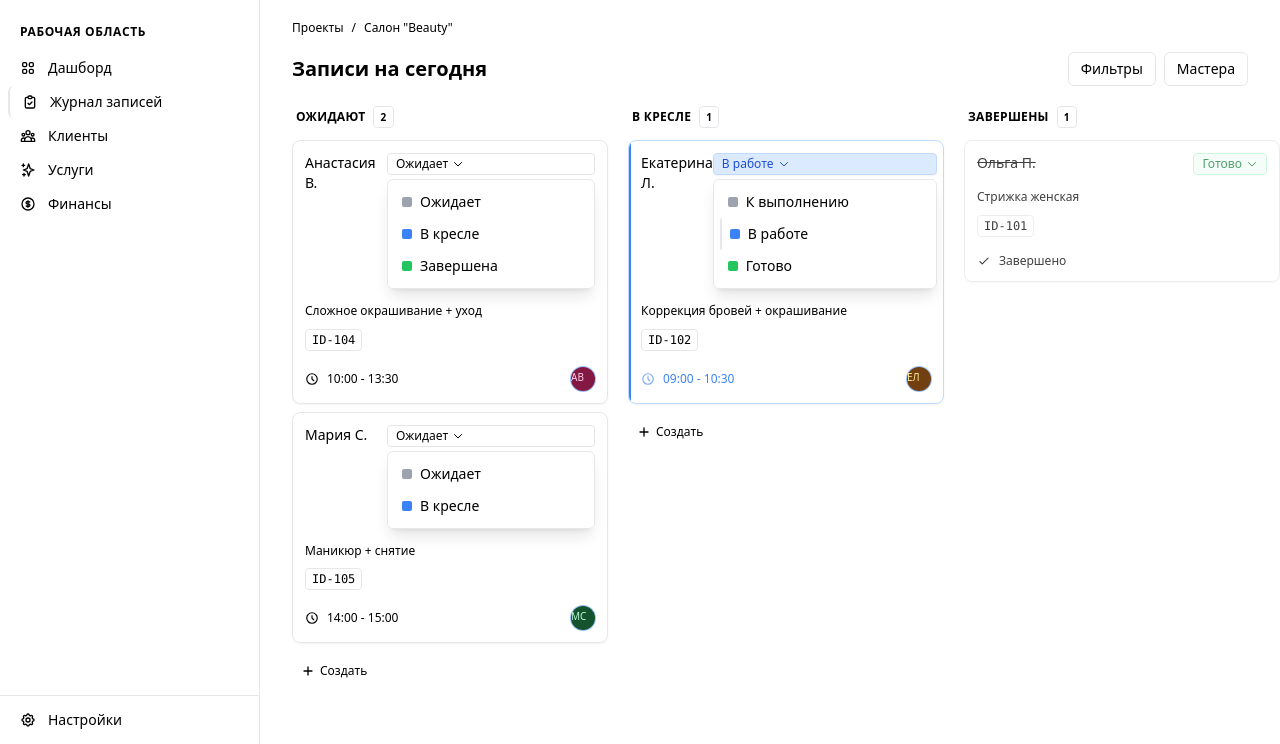
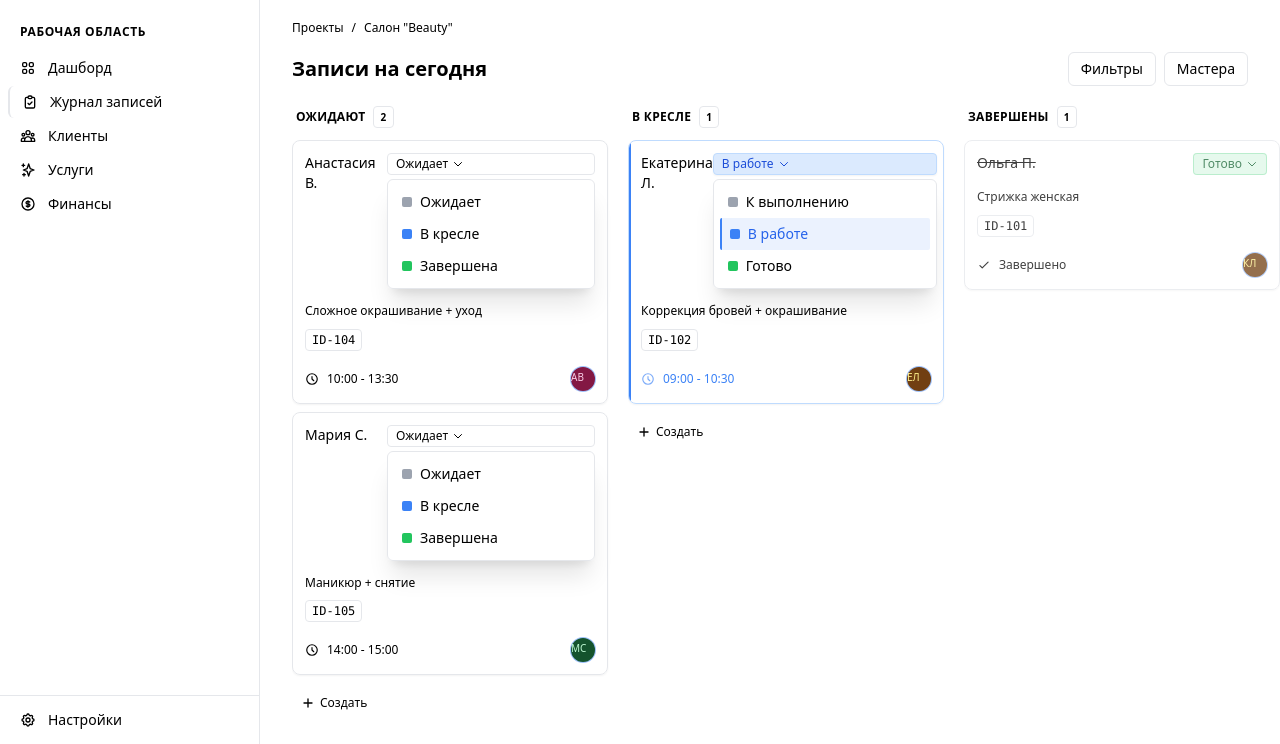
Before and after one commit to ivanitch/profiflow, a Django app: page / in a window 1280 px wide. Shown: the part 56-800 px from the top of the page. Run offline with Django 5.2, Linux system fonts and the light colour scheme; some libraries are stand-ins or nearby versions.

Commit message:
fix: drop-down lists and the "Done" button highlight

```diff
--- a/apps/main/templates/main/home.html
+++ b/apps/main/templates/main/home.html
@@ -50,16 +50,22 @@
                                 </svg>
                             </div>
                             <ul tabindex="0"
-                                class="dropdown-content z-[100] menu p-1.5 shadow-lg bg-jira-card border border-jira-border rounded-md w-52 mt-1 gap-0.5 text-sm">
+                                class="dropdown-content z-[100] menu p-1.5 shadow-xl bg-base-100 text-base-content border border-base-300 rounded-md w-52 mt-1 gap-0.5 text-sm">
                                 <li>
-                                    <a class="px-2 py-1.5 hover:bg-jira-panel text-jira-textBright rounded-sm flex items-center gap-2"><span
-                                            class="w-2.5 h-2.5 bg-gray-400 rounded-sm"></span> Ожидает</a></li>
+                                    <a class="px-2 py-1.5 hover:bg-base-200 rounded-sm flex items-center gap-2 transition-colors">
+                                        <span class="w-2.5 h-2.5 bg-gray-400 rounded-sm"></span> Ожидает
+                                    </a>
+                                </li>
                                 <li>
-                                    <a class="px-2 py-1.5 hover:bg-jira-panel text-jira-textBright rounded-sm flex items-center gap-2"><span
-                                            class="w-2.5 h-2.5 bg-blue-500 rounded-sm"></span> В кресле</a></li>
+                                    <a class="px-2 py-1.5 hover:bg-base-200 rounded-sm flex items-center gap-2 transition-colors">
+                                        <span class="w-2.5 h-2.5 bg-blue-500 rounded-sm"></span> В кресле
+                                    </a>
+                                </li>
                                 <li>
-                                    <a class="px-2 py-1.5 hover:bg-jira-panel text-jira-textBright rounded-sm flex items-center gap-2"><span
-                                            class="w-2.5 h-2.5 bg-green-500 rounded-sm"></span> Завершена</a></li>
+                                    <a class="px-2 py-1.5 hover:bg-base-200 rounded-sm flex items-center gap-2 transition-colors">
+                                        <span class="w-2.5 h-2.5 bg-green-500 rounded-sm"></span> Завершена
+                                    </a>
+                                </li>
                             </ul>
                         </div>
                     </div>
@@ -99,13 +105,22 @@
                                 </svg>
                             </div>
                             <ul tabindex="0"
-                                class="dropdown-content z-[100] menu p-1.5 shadow-lg bg-jira-card border border-jira-border rounded-md w-52 mt-1 gap-0.5 text-sm">
+                                class="dropdown-content z-[100] menu p-1.5 shadow-xl bg-base-100 text-base-content border border-base-300 rounded-md w-52 mt-1 gap-0.5 text-sm">
                                 <li>
-                                    <a class="px-2 py-1.5 hover:bg-jira-panel text-jira-textBright rounded-sm flex items-center gap-2"><span
-                                            class="w-2.5 h-2.5 bg-gray-400 rounded-sm"></span> Ожидает</a></li>
+                                    <a class="px-2 py-1.5 hover:bg-base-200 rounded-sm flex items-center gap-2 transition-colors">
+                                        <span class="w-2.5 h-2.5 bg-gray-400 rounded-sm"></span> Ожидает
+                                    </a>
+                                </li>
                                 <li>
-                                    <a class="px-2 py-1.5 hover:bg-jira-panel text-jira-textBright rounded-sm flex items-center gap-2"><span
-                                            class="w-2.5 h-2.5 bg-blue-500 rounded-sm"></span> В кресле</a></li>
+                                    <a class="px-2 py-1.5 hover:bg-base-200 rounded-sm flex items-center gap-2 transition-colors">
+                                        <span class="w-2.5 h-2.5 bg-blue-500 rounded-sm"></span> В кресле
+                                    </a>
+                                </li>
+                                <li>
+                                    <a class="px-2 py-1.5 hover:bg-base-200 rounded-sm flex items-center gap-2 transition-colors">
+                                        <span class="w-2.5 h-2.5 bg-green-500 rounded-sm"></span> Завершена
+                                    </a>
+                                </li>
                             </ul>
                         </div>
                     </div>
@@ -166,16 +181,23 @@
                                 </svg>
                             </div>
                             <ul tabindex="0"
-                                class="dropdown-content z-[100] menu p-1.5 shadow-lg bg-jira-card border border-jira-border rounded-md w-56 mt-1 gap-0.5 text-sm">
+                                class="dropdown-content z-[100] menu p-1.5 shadow-xl bg-base-100 text-base-content border border-base-300 rounded-md w-56 mt-1 gap-0.5 text-sm">
                                 <li>
-                                    <a class="px-2 py-1.5 hover:bg-jira-panel text-jira-textBright rounded-sm flex items-center gap-2"><span
-                                            class="w-2.5 h-2.5 bg-gray-400 rounded-sm"></span> К выполнению</a></li>
+                                    <a class="px-2 py-1.5 hover:bg-base-200 rounded-sm flex items-center gap-2 transition-colors">
+                                        <span class="w-2.5 h-2.5 bg-gray-400 rounded-sm"></span> К выполнению
+                                    </a>
+                                </li>
                                 <li>
-                                    <a class="px-2 py-1.5 bg-jira-accentBg text-jira-accent hover:bg-jira-panel rounded-sm flex items-center gap-2 border-l-2 border-jira-accent"><span
-                                            class="w-2.5 h-2.5 bg-blue-500 rounded-sm"></span> В работе</a></li>
+                                    <!-- Активный пункт с универсальной полупрозрачной заливкой -->
+                                    <a class="px-2 py-1.5 bg-blue-500/10 text-blue-600 hover:bg-blue-500/20 rounded-sm flex items-center gap-2 border-l-2 border-blue-500 transition-colors">
+                                        <span class="w-2.5 h-2.5 bg-blue-500 rounded-sm"></span> В работе
+                                    </a>
+                                </li>
                                 <li>
-                                    <a class="px-2 py-1.5 hover:bg-jira-panel text-jira-textBright rounded-sm flex items-center gap-2"><span
-                                            class="w-2.5 h-2.5 bg-green-500 rounded-sm"></span> Готово</a></li>
+                                    <a class="px-2 py-1.5 hover:bg-base-200 rounded-sm flex items-center gap-2 transition-colors">
+                                        <span class="w-2.5 h-2.5 bg-green-500 rounded-sm"></span> Готово
+                                    </a>
+                                </li>
                             </ul>
                         </div>
                     </div>
@@ -229,7 +251,7 @@
 
                         <div class="dropdown dropdown-end">
                             <div tabindex="0" role="button"
-                                 class="px-2 py-0.5 text-xs font-medium bg-green-50 text-green-700 border border-green-200 dark:bg-green-900/30 dark:text-green-400 dark:border-green-800 rounded hover:bg-green-100 dark:hover:bg-green-900/50 flex items-center gap-1 transition-colors">
+                                 class="px-2 py-0.5 text-xs font-medium bg-green-500/15 text-green-800 border border-green-500/30 dark:text-green-400 dark:border-green-500/30 rounded hover:bg-green-500/25 flex items-center gap-1 transition-colors">
                                 Готово
                                 <svg class="w-3 h-3" fill="none" stroke="currentColor" viewBox="0 0 24 24">
                                     <path stroke-linecap="round" stroke-linejoin="round" stroke-width="2"
@@ -254,6 +276,11 @@
                             </svg>
                             Завершено
                         </div>
+                        <div class="avatar placeholder">
+                            <div class="bg-yellow-900 text-yellow-200 rounded-full w-6 h-6 text-[10px] ring-1 ring-jira-border">
+                                <span>КЛ</span>
+                            </div>
+                        </div>
                     </div>
                 </div>
             </div>
--- a/theme/static/js/main.js
+++ b/theme/static/js/main.js
@@ -8,10 +8,10 @@ document.addEventListener('DOMContentLoaded', () => {
   // Инициализация при загрузке
   if (document.documentElement.classList.contains('dark')) {
     lightIcon.classList.remove('hidden');
-    document.documentElement.setAttribute('data-theme', 'dark'); // Говорим daisyUI включить темную
+    document.documentElement.setAttribute('data-theme', 'dark');
   } else {
     darkIcon.classList.remove('hidden');
-    document.documentElement.setAttribute('data-theme', 'light'); // Говорим daisyUI включить светлую
+    document.documentElement.setAttribute('data-theme', 'light');
   }
 
   themeToggleBtn.addEventListener('click', function () {
```
